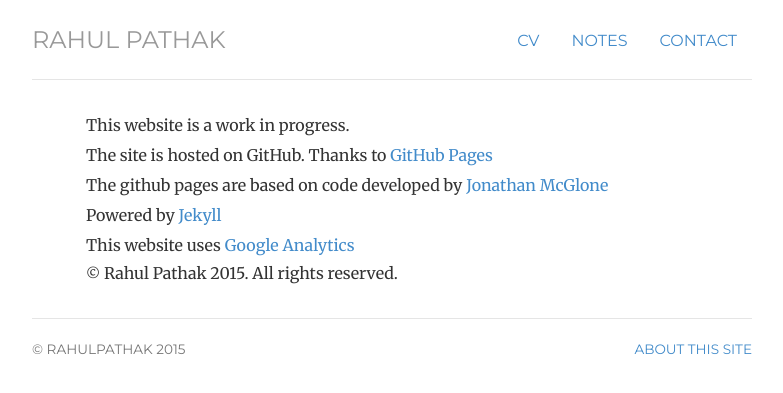
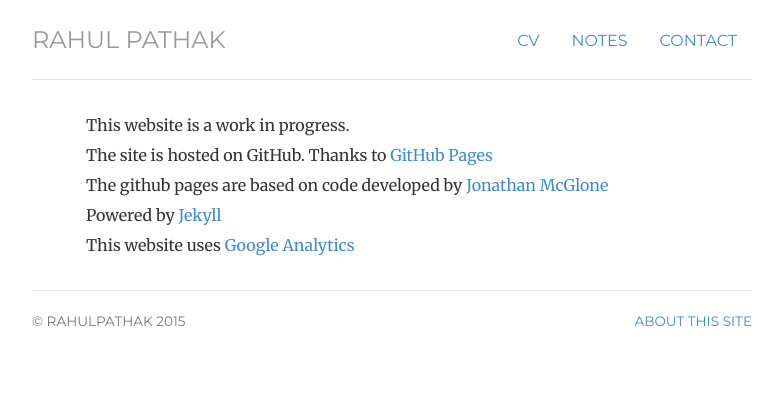
Before and after one commit to pathak-rahul/pathak-rahul.github.io, a Jekyll site: the page built from about/index.html, in a window 1280 px wide. Shown: the top 393 px of the page, without its empty margins (248-1031 px from the left). Built offline with Jekyll 4.4.1, drawn with Linux system fonts in a browser that asks for light colours.

Commit message:
Update index.html

```diff
--- a/about/index.html
+++ b/about/index.html
@@ -12,8 +12,6 @@ description: Credits and information about the website pathak-rahul.github.io, t
         <li> The github pages are based on code developed by <a href="http://jmcglone.com" title="ZkySky Design">Jonathan McGlone</a></li>
         <li> Powered by <a href="http://jekyllrb.com/" title="Jekyll">Jekyll</a></li>
         <li> This website uses <a href="http://www.google.com/analytics/" title ="Google Analytics">Google Analytics</a></li>
-        <p>  <small>&copy;</small> Rahul Pathak 2015. All rights reserved.</p>
-
       </ul>
 
   </div>
```
